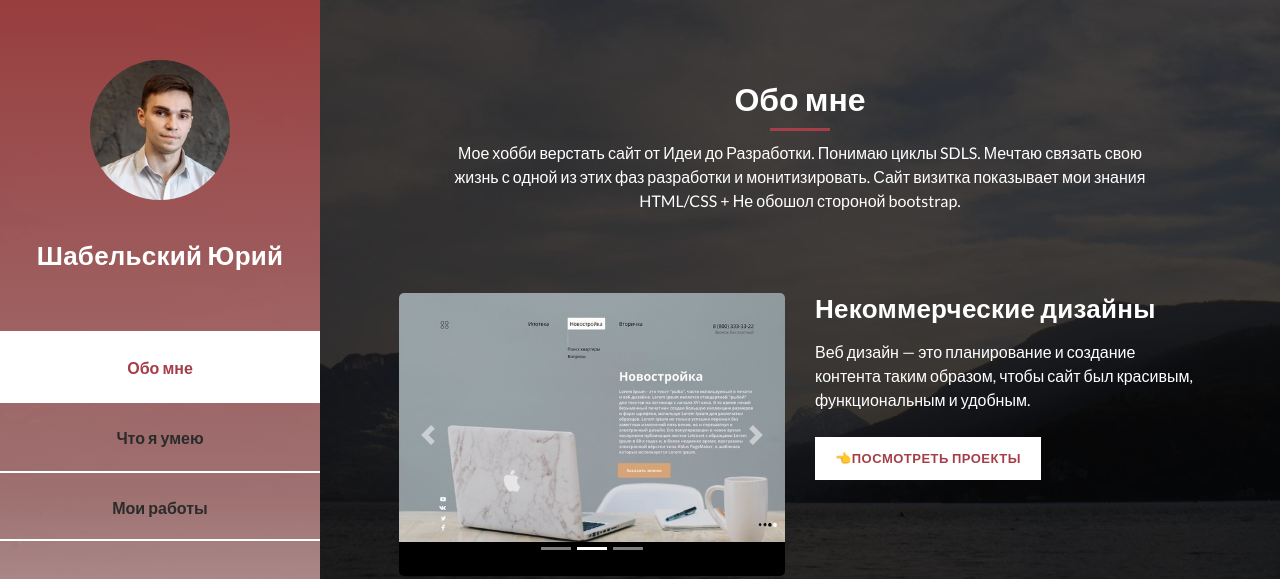
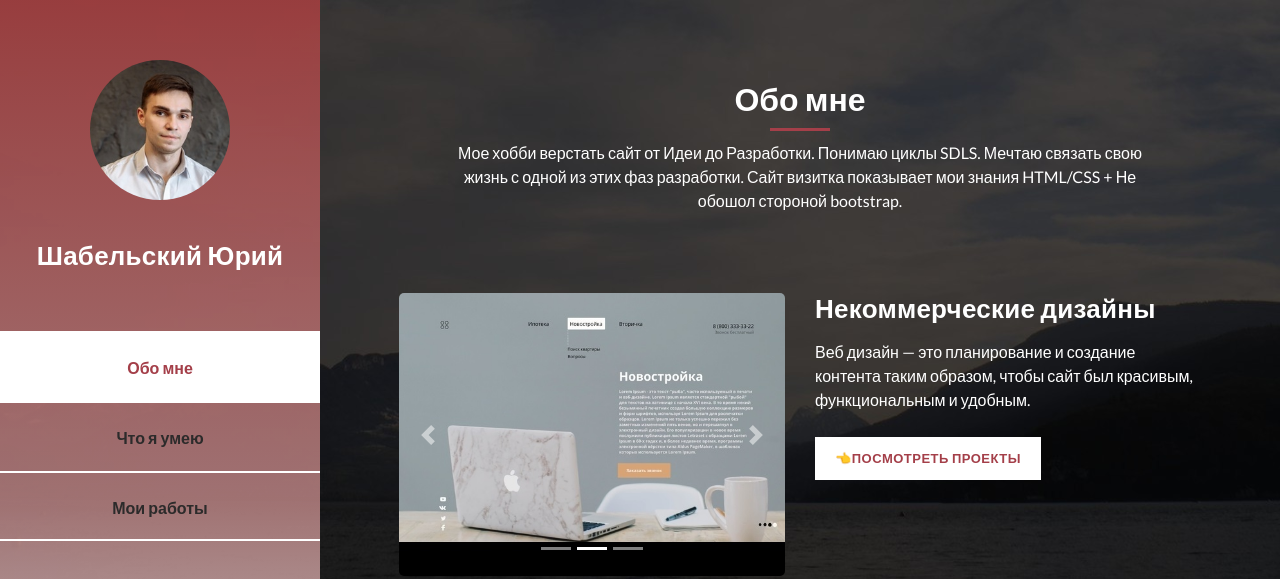
Before and after one commit to steep1/Portfolio1, a plain HTML site: page index.html in a window 1280 px wide. Shown: the top 579 px of the page. Drawn offline with Linux system fonts and the light colour scheme.

Commit message:
Update index.html

```diff
--- a/index.html
+++ b/index.html
@@ -72,7 +72,7 @@
             <h2>Обо мне</h2>
             <div class="line-dec"></div>
             <span
-              >Мое хобби верстать сайт от Идеи до Разработки. Понимаю циклы SDLS. Мечтаю связать свою жизнь с одной из этих фаз разработки и монитизировать. Сайт визитка показывает мои знания HTML/CSS + Не обошол стороной bootstrap. </span
+              >Мое хобби верстать сайт от Идеи до Разработки. Понимаю циклы SDLS. Мечтаю связать свою жизнь с одной из этих фаз разработки. Сайт визитка показывает мои знания HTML/CSS + Не обошол стороной bootstrap. </span
             >
           </div>
           <div class="left-image-post">
```
